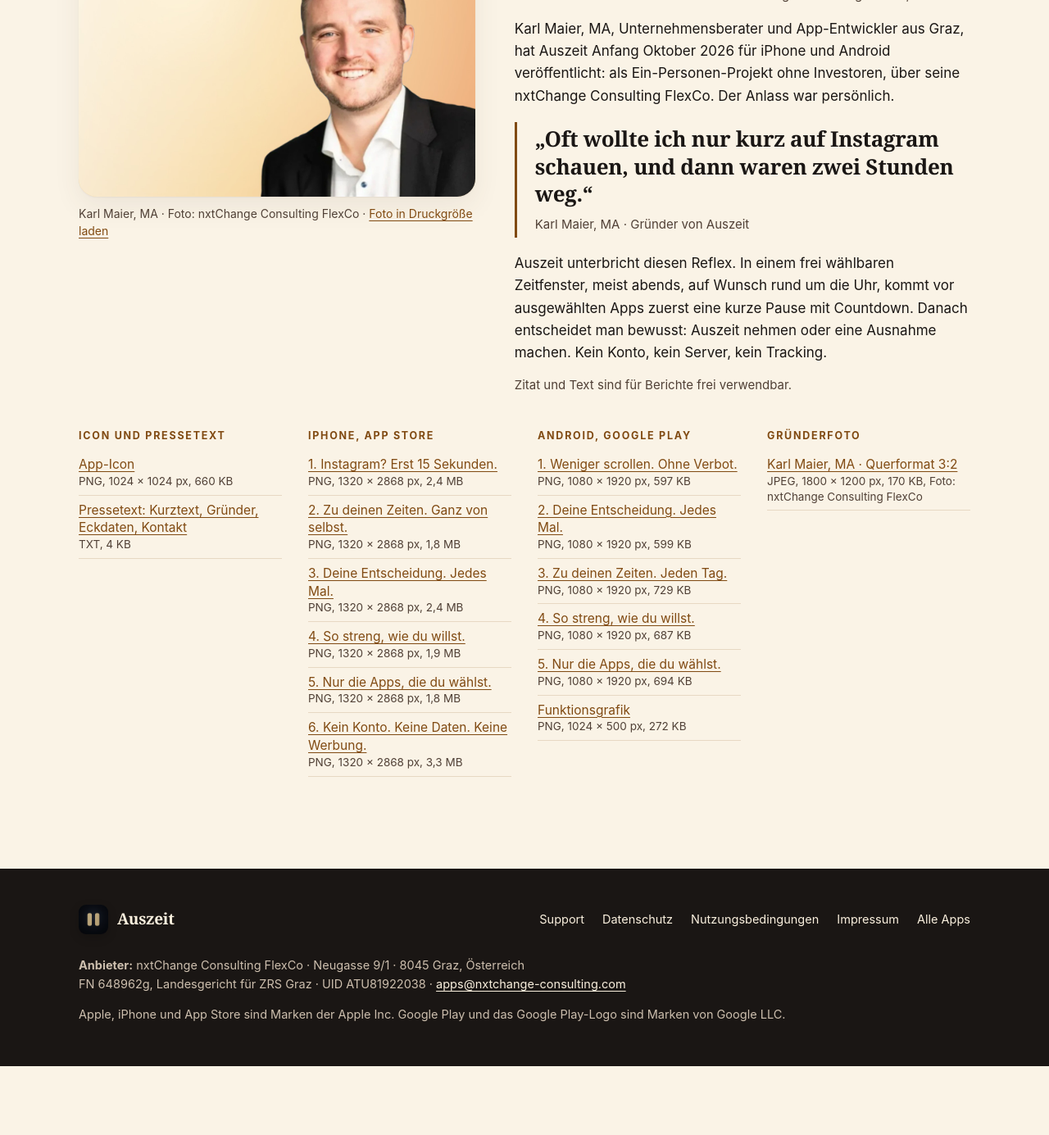
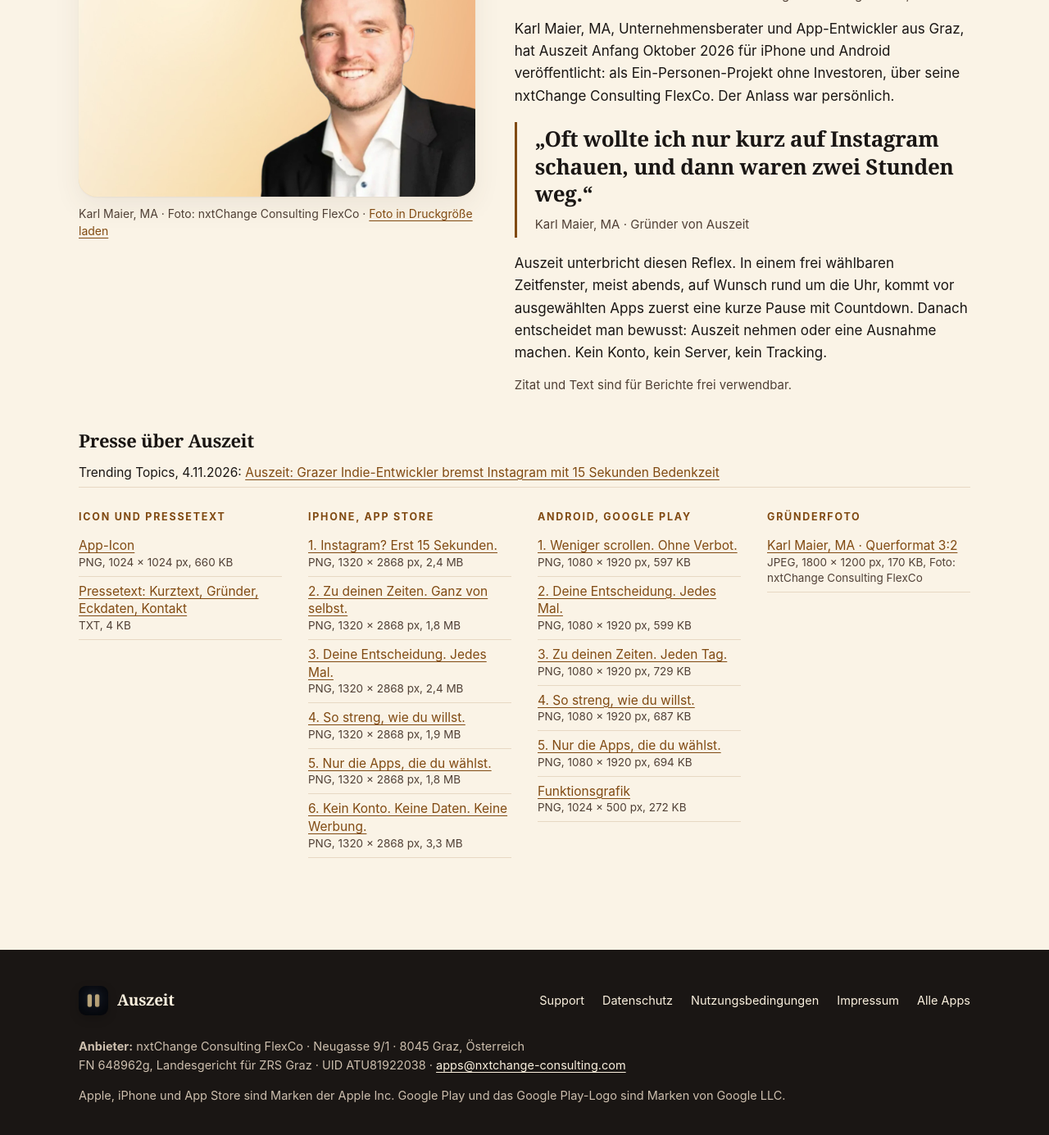
Before and after one commit to nxtChangeConsultingFlexCo/auszeit-legal, a Jekyll site: the page index.html, which Jekyll copies as it is, in a window 1280 px wide and 1400 px high, scrolled down 6525 px. Shown: the top 1385 px of the window at 82% size. Built offline with Jekyll 4.4.1, drawn with Linux system fonts in a browser that asks for light colours; before the commit the page ends 7826 px from its top, so only the background shows below that.

Commit message:
Presse: Block „Presse über Auszeit“ mit Trending-Topics-Eintrag (DE/EN)
Co-Authored-By: Claude Sonnet 5.5 <noreply@anthropic.com>
Claude-Session: https://claude.ai/code/session_0125tgBUq2S46hB2KDP6uVAJ

```diff
--- a/404.html
+++ b/404.html
@@ -11,7 +11,7 @@
   <meta name="theme-color" content="#101424" media="(prefers-color-scheme: dark)">
   <link rel="icon" href="/assets/img/icon-64.png" type="image/png">
   <link rel="apple-touch-icon" href="/assets/img/icon-180.png">
-  <link rel="stylesheet" href="/assets/css/site.css?v=15b1f12638">
+  <link rel="stylesheet" href="/assets/css/site.css?v=6ff6878b90">
 </head>
 <body>
 <header class="band page-band">
--- a/assets/css/site.css
+++ b/assets/css/site.css
@@ -296,6 +296,9 @@ dl.facts dd { margin: 0; }
 .files ul { list-style: none; margin: 0; padding: 0; }
 .files li { padding: 7px 0; border-bottom: 1px solid var(--line); font-size: 15.5px; line-height: 1.4; }
 .files li small { display: block; color: var(--muted); font-size: 13.5px; }
+.coverage { margin-top: 28px; }
+.coverage ul { list-style: none; margin: 0; padding: 0; }
+.coverage li { padding: 7px 0; border-bottom: 1px solid var(--line); font-size: 15.5px; line-height: 1.4; overflow-wrap: anywhere; }
 @media (max-width: 1000px) { .files { grid-template-columns: repeat(2, minmax(0, 1fr)); } }
 @media (max-width: 900px) { .press-grid { grid-template-columns: minmax(0, 1fr); } }
 @media (max-width: 600px) { .files { grid-template-columns: minmax(0, 1fr); } }
--- a/index.html
+++ b/index.html
@@ -27,7 +27,7 @@
   <meta name="theme-color" content="#101424" media="(prefers-color-scheme: dark)">
   <link rel="icon" href="./assets/img/icon-64.png" type="image/png">
   <link rel="apple-touch-icon" href="./assets/img/icon-180.png">
-  <link rel="stylesheet" href="./assets/css/site.css?v=15b1f12638">
+  <link rel="stylesheet" href="./assets/css/site.css?v=6ff6878b90">
   <script type="application/ld+json">
 {
  "@context": "https://schema.org",
@@ -483,6 +483,12 @@
         <p class="fine">Zitat und Text sind für Berichte frei verwendbar.</p>
       </div>
     </div>
+    <div class="coverage">
+      <h3>Presse über Auszeit</h3>
+      <ul>
+        <li>Trending Topics, 4.11.2026: <a href="https://www.trendingtopics.eu/auszeit-app-karl-maier-graz/" target="_blank" rel="noopener">Auszeit: Grazer Indie-Entwickler bremst Instagram mit 15 Sekunden Bedenkzeit</a></li>
+      </ul>
+    </div>
     <h3 class="visually-hidden">Dateien</h3>
     <div class="files">
       <div>
```
Also changed, not shown: STATUS.md (added, +8 -0 lines), en/index.html (+7 -1 lines), tools/build_site.py (+13 -0 lines).
